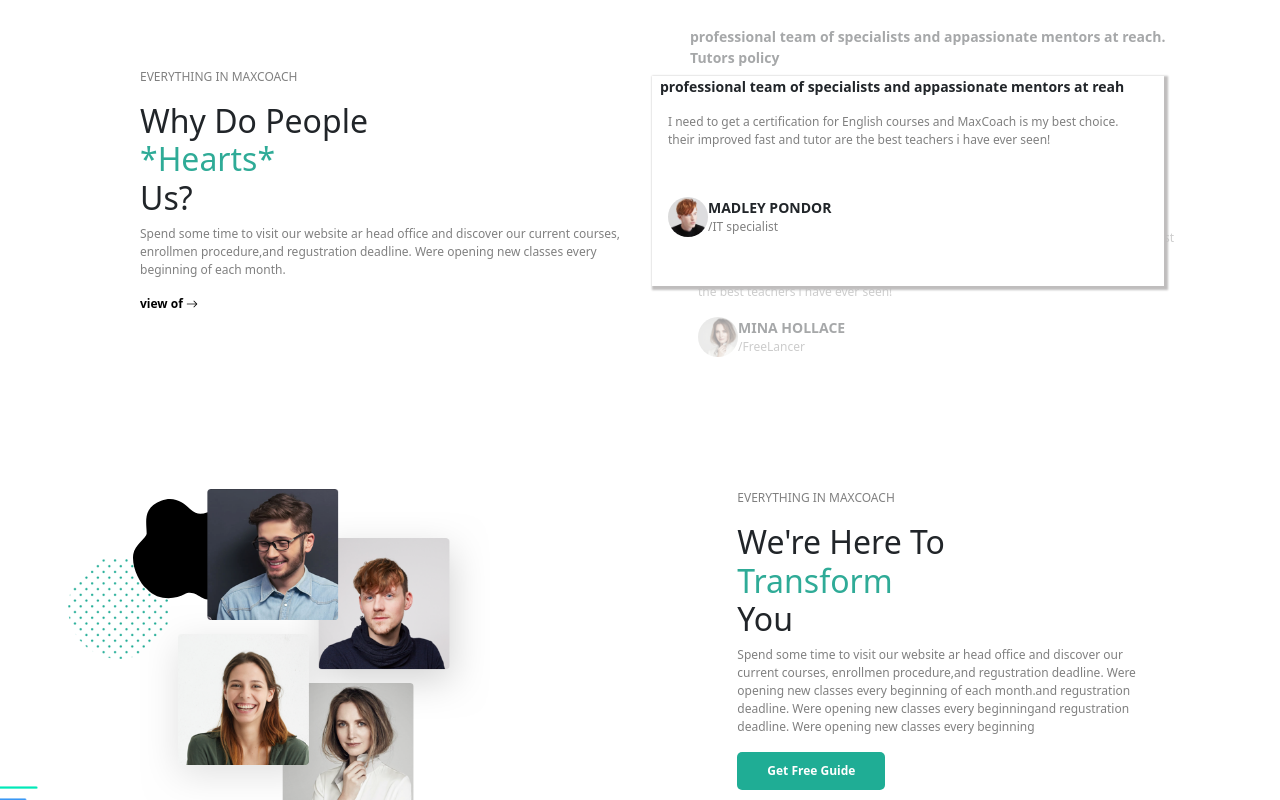
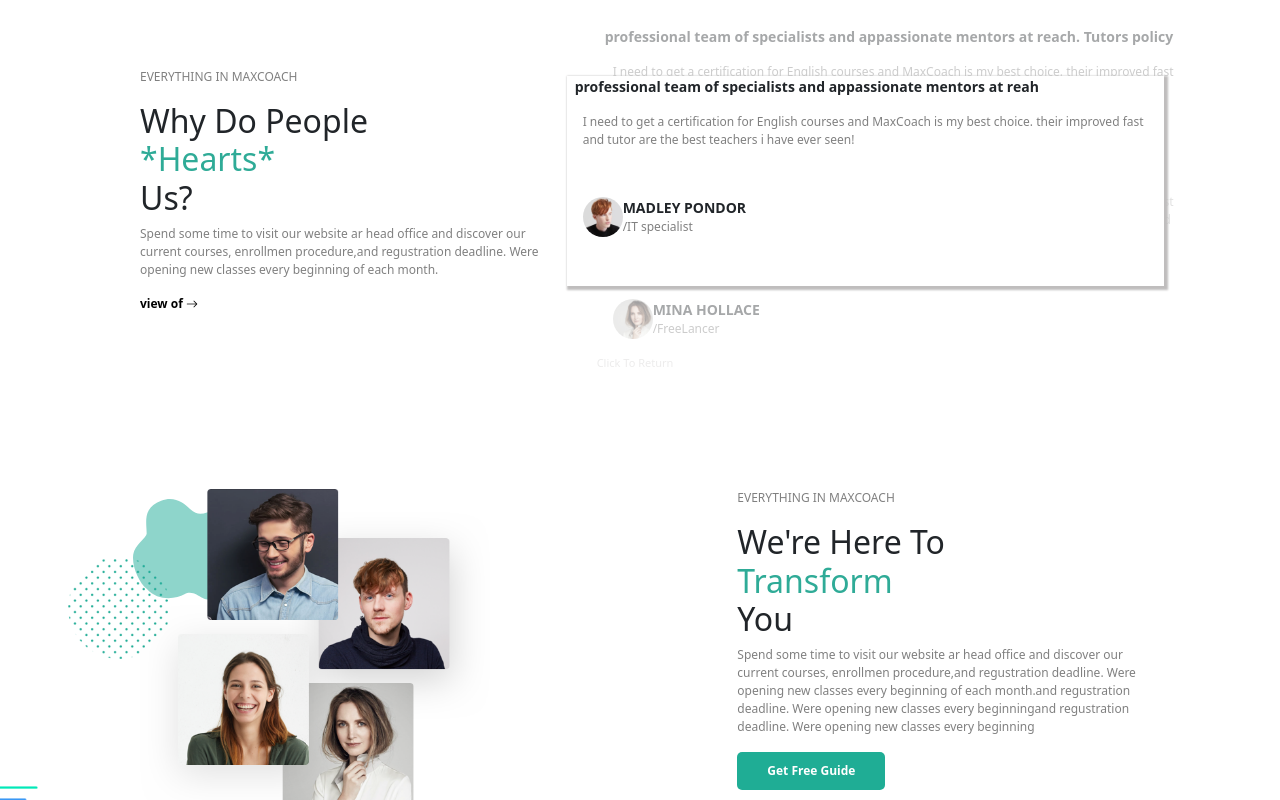
Before and after one commit to Sara-Barbi/proj-html-vuejs, a Vue app: page / in a window 1280 px wide. Shown: the part 2674-3474 px from the top of the page. Built offline with nearby package versions, Linux system fonts and the light colour scheme.

Commit message:
svg Color

```diff
--- a/src/components/FOOTER.vue
+++ b/src/components/FOOTER.vue
@@ -2,6 +2,7 @@
   <div class="footer">
 
     <newsLetter/>
+    <blueFooter/>
 
 
   </div>
@@ -10,6 +11,7 @@
 <script>
 
 import newsLetter from './sub_components/footer/newsLetter.vue'
+import blueFooter from './sub_components/footer/blueFooter.vue'
 
 export default {
   name: 'FOOTER',
@@ -17,7 +19,8 @@ export default {
 
   },
   components:{
-    newsLetter
+    newsLetter,
+    blueFooter
   }
 }
 </script>
--- /dev/null
+++ b/src/components/sub_components/footer/blueFooter.vue
@@ -0,0 +1,16 @@
+<template>
+<div class="blueFooter">
+
+</div>
+
+</template>
+
+<script>
+export default {
+  name:'blueFooter'
+}
+</script>
+
+<style>
+
+</style>
--- a/src/components/sub_components/main/HeartUs.vue
+++ b/src/components/sub_components/main/HeartUs.vue
@@ -1,13 +1,13 @@
 <template>
 <div class="containerr">
     <div class="row">
-        <div class="col-6">
+        <div class="col-5">
           <p class='smallDiciture'>EVERYTHING IN MAXCOACH</p>
           <h2>Why Do People <h2 class="thinH2">*Hearts*</h2>Us?</h2>
           <p class='smallDiciture'>Spend some time to visit our website ar head office and discover our current courses, enrollmen procedure,and regustration deadline. Were opening new classes every beginning of each month.</p>
           <p class='view'>view of <i class="view bi-arrow-right"></i></p>
         </div>
-        <div class="col-6">
+        <div class="col-7">
             <div  class="userCard">
 
 
@@ -35,7 +35,7 @@
                             <div class="smallDiciture">{{userHeart[1].profe}}</div>
                         </div>
                     </div>
-                    <div class="d-none">{{userHeart[1].current}}</div>
+                    <div class="myCtoRET">Click To Return</div>
 
                 </div>
                 <div   :class="userHeart[2].current==true ?'active' : 'unActivetop' " class="userCard"  @click="userHeart[2].current==false ? userHeart[2].current=true : userHeart[2].current=false" >
@@ -48,7 +48,8 @@
                             <div class="smallDiciture">{{userHeart[2].profe}}</div>
                         </div>
                     </div>
-                    <div class="d-none">{{userHeart[2].current}}</div>
+                    <div class="myCtoRET">Click To Return</div>
+
 
                 </div>
 
@@ -61,7 +62,7 @@
 
             <img class='teamIMG' src="../../../assets/image/home-3-team-image.png" alt="">
             <img class="puntodiPunti" src="../../../assets/image/maxcoach-shape-05-100x100.png" alt="">
-            <img class="iSVG" src="../../../assets/image/svg-0.svg" alt="">
+            <img class="iSVG"  src="../../../assets/image/svg-0.svg" alt="">
             <img class='linee' src="../../../assets/image/maxcoach-shape-07-100x100.png" alt="">
             <img class="quadratodiPunti" src="../../../assets/image/maxcoach-shape-01.png" alt="">
 
@@ -190,6 +191,7 @@ export default {
         position: absolute;
         top: 10px;
         left: 5px;
+        filter: invert(51%) sepia(99%) saturate(334%) hue-rotate(122deg) brightness(89%) contrast(93%) opacity(0.5);
     }
     .linee{
         position: absolute;
@@ -216,5 +218,9 @@ export default {
     border: 0px;
     border-radius: 5px;
 }
+.myCtoRET{
+    color: rgb(208, 206, 206) ;
+    font-size: 11px;
+}
 
 </style>
--- a/src/components/sub_components/main/workCulture.vue
+++ b/src/components/sub_components/main/workCulture.vue
@@ -113,6 +113,7 @@ export default {
       width: 100px;
       top: -10px ;
       left: -50px;
+      filter: invert(89%) sepia(3%) saturate(22%) hue-rotate(314deg) brightness(84%) contrast(81%) opacity(0.3);
 
 
     }
```
